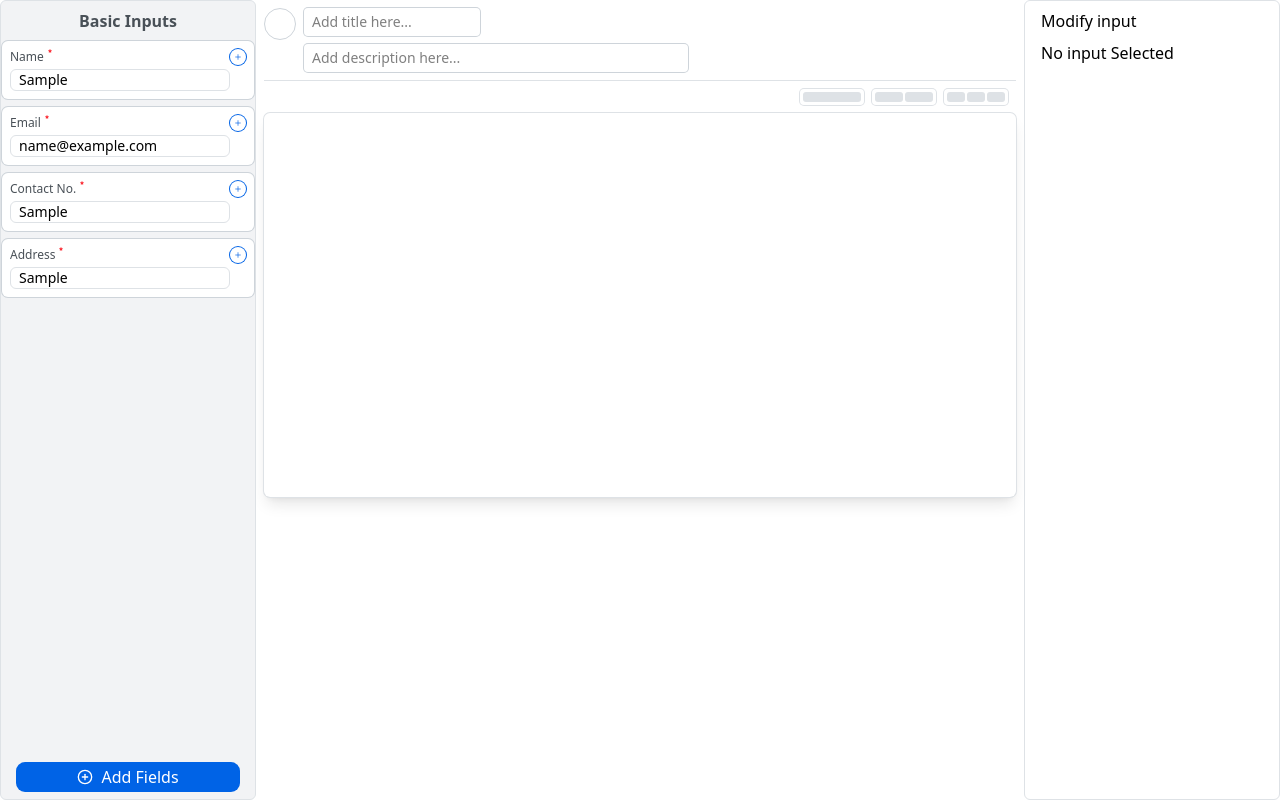
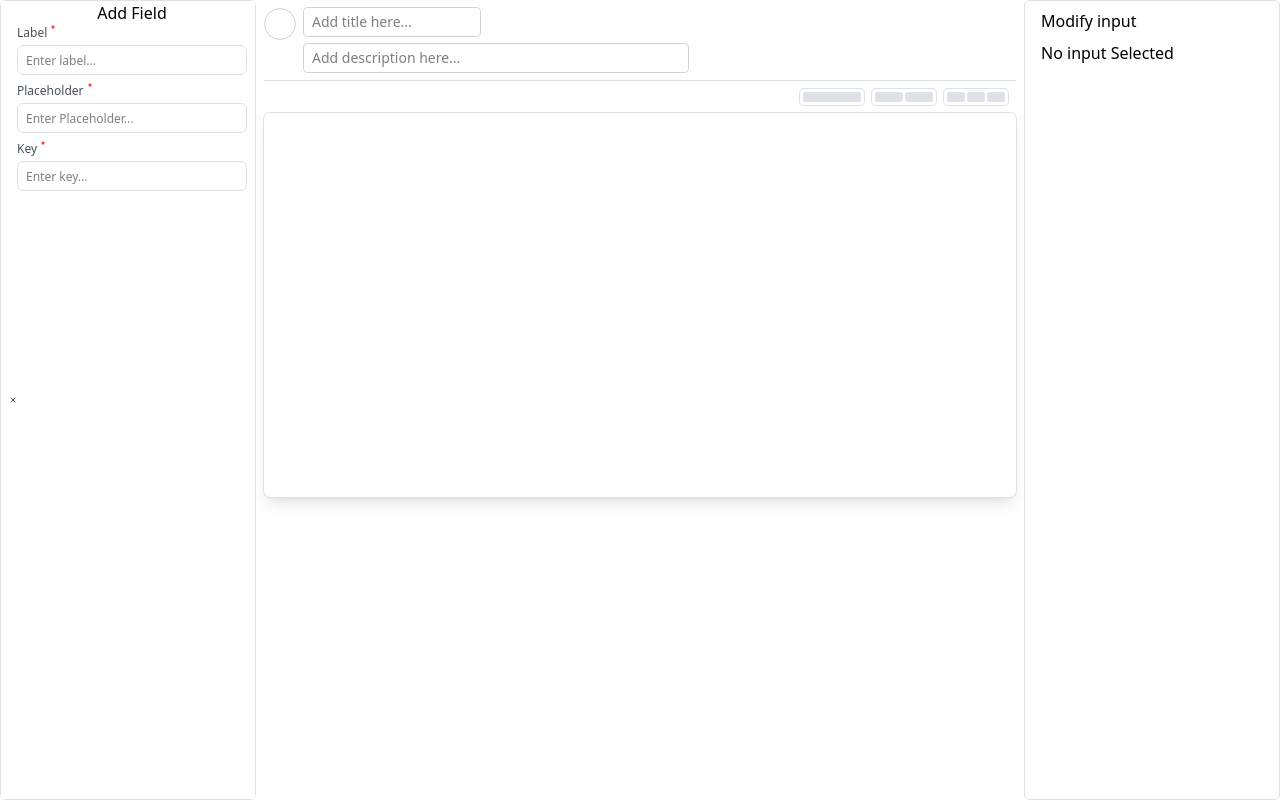
Before and after one commit to kunalkarpe/Form-Builder, a React (Vite) app in the folder formbuilder/: page /form in a window 1280 px wide. Both pictures are taken after typing "Sample", "name@example.com", "Sample", "Sample" into the empty fields and a click on the button "Add Fields". Built offline with nearby package versions, Linux system fonts and the light colour scheme.

Commit message:
feat : formBuilder : working on modal

```diff
--- a/formbuilder/src/pages/FormBuilder/FormBuilder.tsx
+++ b/formbuilder/src/pages/FormBuilder/FormBuilder.tsx
@@ -1,6 +1,6 @@
-import FormSection from "./components/FormSection";
-import LeftSidebar from "./components/LeftSidebar";
-import RightSidebar from "./components/RightSidebar";
+import FormSection from "./components/sections/FormSection";
+import LeftSidebar from "./components/sections/LeftSidebar";
+import RightSidebar from "./components/sections/RightSidebar";
 import useFormBuilder from "./hooks/useFormBuilder";
 
 const FormBuilder = () => {
@@ -14,11 +14,18 @@ const FormBuilder = () => {
       setSelectedInput,
       gridSize,
       setGridSize,
+      toggle,
+      setToggle,
     },
   } = useFormBuilder();
   return (
     <div className="grid grid-cols-5 h-screen">
-      <LeftSidebar basicInput={basicInput} setAddedInput={setAddedInput} />
+      <LeftSidebar
+        basicInput={basicInput}
+        setAddedInput={setAddedInput}
+        toggle={toggle}
+        setToggle={setToggle}
+      />
       <FormSection
         addedInput={addedInput}
         selectedInput={selectedInput}
--- /dev/null
+++ b/formbuilder/src/pages/FormBuilder/components/modal/AddFieldModal.tsx
@@ -0,0 +1,37 @@
+import { FormProvider, useForm } from "react-hook-form";
+import UiTextInput from "../../../../ui/Inputs/UiTextInput";
+import { X } from "lucide-react";
+
+const AddFieldModal = ({ handleClose }: { handleClose: () => void }) => {
+  const formMethods = useForm();
+
+  return (
+    <FormProvider {...formMethods}>
+      <div className="flex w-full h-full absolute bg-white !top-0 px-2">
+        <button onClick={handleClose}>
+          <X className="size-2" />
+        </button>
+        <form
+          //   onSubmit={formMethods?.handleSubmit(handleInputData)}
+          className="flex flex-col items-center  w-full"
+        >
+          <div className="flex justify-center ">
+            <p>Add Field</p>
+          </div>
+          <div className="flex flex-col gap-2 w-full">
+            <UiTextInput placeholder="Enter label..." label="Label" />
+
+            <UiTextInput
+              placeholder="Enter Placeholder..."
+              label="Placeholder"
+            />
+
+            <UiTextInput placeholder="Enter key..." label="Key" />
+          </div>
+        </form>
+      </div>
+    </FormProvider>
+  );
+};
+
+export default AddFieldModal;
--- a/formbuilder/src/pages/FormBuilder/components/LeftSidebar.tsx
+++ b/formbuilder/src/pages/FormBuilder/components/sections/LeftSidebar.tsx
@@ -1,13 +1,19 @@
 import { PlusCircleIcon, PlusIcon } from "lucide-react";
-import UiButton from "../../../ui/Buttons/UiButton";
-import UiButtonBase from "../../../ui/Buttons/UiButtonbase";
-import { ILeftSideBarProps } from "../formBuilder.types";
+import UiButton from "../../../../ui/Buttons/UiButton";
+import { ILeftSideBarProps } from "../../formBuilder.types";
+import UiButtonBase from "../../../../ui/Buttons/UiButtonBase";
+import AddFieldModal from "../modal/AddFieldModal";
 
-const LeftSidebar = ({ basicInput, setAddedInput }: ILeftSideBarProps) => {
+const LeftSidebar = ({
+  basicInput,
+  setAddedInput,
+  toggle,
+  setToggle,
+}: ILeftSideBarProps) => {
   return (
     <div className="col-span-1 border border-extraLightGray bg-extraLightGray/40 flex flex-col items-center rounded-md gap-2 p-2 w-full relative">
       <p className="font-semibold text-body">Basic Inputs</p>
-      <div className="flex flex-col gap-2   ">
+      <div className="flex flex-col gap-2  h-[calc(100vh-110px)] overflow-y-auto">
         {basicInput?.map((inputField) => {
           return (
             <div
@@ -33,8 +39,10 @@ const LeftSidebar = ({ basicInput, setAddedInput }: ILeftSideBarProps) => {
           title="Add Fields"
           className="w-full"
           icon={<PlusCircleIcon className="size-4" />}
+          onClick={() => setToggle(!toggle)}
         />
       </div>
+      {toggle && <AddFieldModal handleClose={() => setToggle(!toggle)} />}
     </div>
   );
 };
--- a/formbuilder/src/pages/FormBuilder/formBuilder.types.ts
+++ b/formbuilder/src/pages/FormBuilder/formBuilder.types.ts
@@ -18,6 +18,8 @@ interface IFormSectionProps {
 interface ILeftSideBarProps {
   basicInput: IBasicInputProps[];
   setAddedInput: React.Dispatch<React.SetStateAction<IBasicInputProps[] | []>>;
+  toggle: boolean;
+  setToggle: React.Dispatch<React.SetStateAction<boolean>>;
 }
 
 interface IRightSideBarProps {
--- a/formbuilder/src/pages/FormBuilder/hooks/useFormBuilder.ts
+++ b/formbuilder/src/pages/FormBuilder/hooks/useFormBuilder.ts
@@ -10,7 +10,8 @@ export default function useFormBuilder() {
     null
   );
   const [gridSize, setGridSize] = useState<string>("3");
-  console.log(selectedInput);
+  const [toggle, setToggle] = useState(false);
+
   return {
     states: {
       basicInput,
@@ -21,6 +22,8 @@ export default function useFormBuilder() {
       setSelectedInput,
       gridSize,
       setGridSize,
+      toggle,
+      setToggle,
     },
   };
 }
--- a/formbuilder/src/ui/Buttons/UiButton.tsx
+++ b/formbuilder/src/ui/Buttons/UiButton.tsx
@@ -5,6 +5,7 @@ interface IUiButtonProps {
   title?: string;
   children?: ReactNode;
   className?: string;
+  onClick?: () => void;
 }
 
 const UiButton = ({
@@ -12,11 +13,13 @@ const UiButton = ({
   title = "Add",
   children,
   className,
+  onClick,
 }: IUiButtonProps) => {
   return (
     <button
       className={`ring-1 ring-primary rounded-lg h-7 flex gap-2 justify-center items-center bg-primary ${className}`}
       type="button"
+      onClick={onClick}
     >
       <p className="text-white">{icon ?? ""}</p>
       <p className="text-white">{title ?? ""}</p>
--- a/formbuilder/src/ui/Inputs/UiTextInput.tsx
+++ b/formbuilder/src/ui/Inputs/UiTextInput.tsx
@@ -20,7 +20,7 @@ const UiTextInput = ({
         )}
       </div>
       <div className="flex border border-extraLightGray rounded-md px-2 text-sm">
-        <input type="text" placeholder={placeholder} className="outline-none" />
+        <input type="text" placeholder={placeholder} className="outline-none text-xs h-7" />
       </div>
     </div>
   );
```
Also changed, not shown: formbuilder/src/pages/FormBuilder/components/sections/FormSection.tsx (renamed from formbuilder/src/pages/FormBuilder/components/FormSection.tsx, +4 -4 lines), formbuilder/src/pages/FormBuilder/components/sections/RightSidebar.tsx (renamed from formbuilder/src/pages/FormBuilder/components/RightSidebar.tsx).
